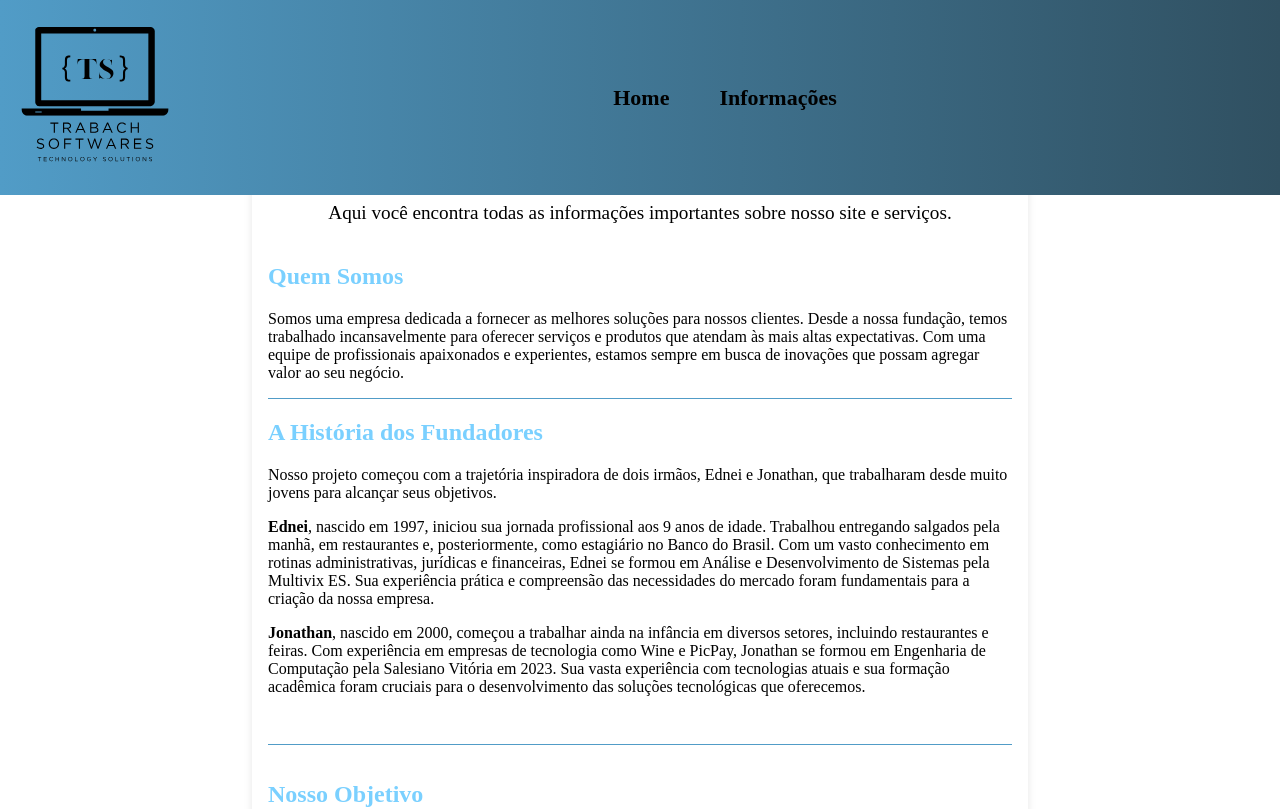
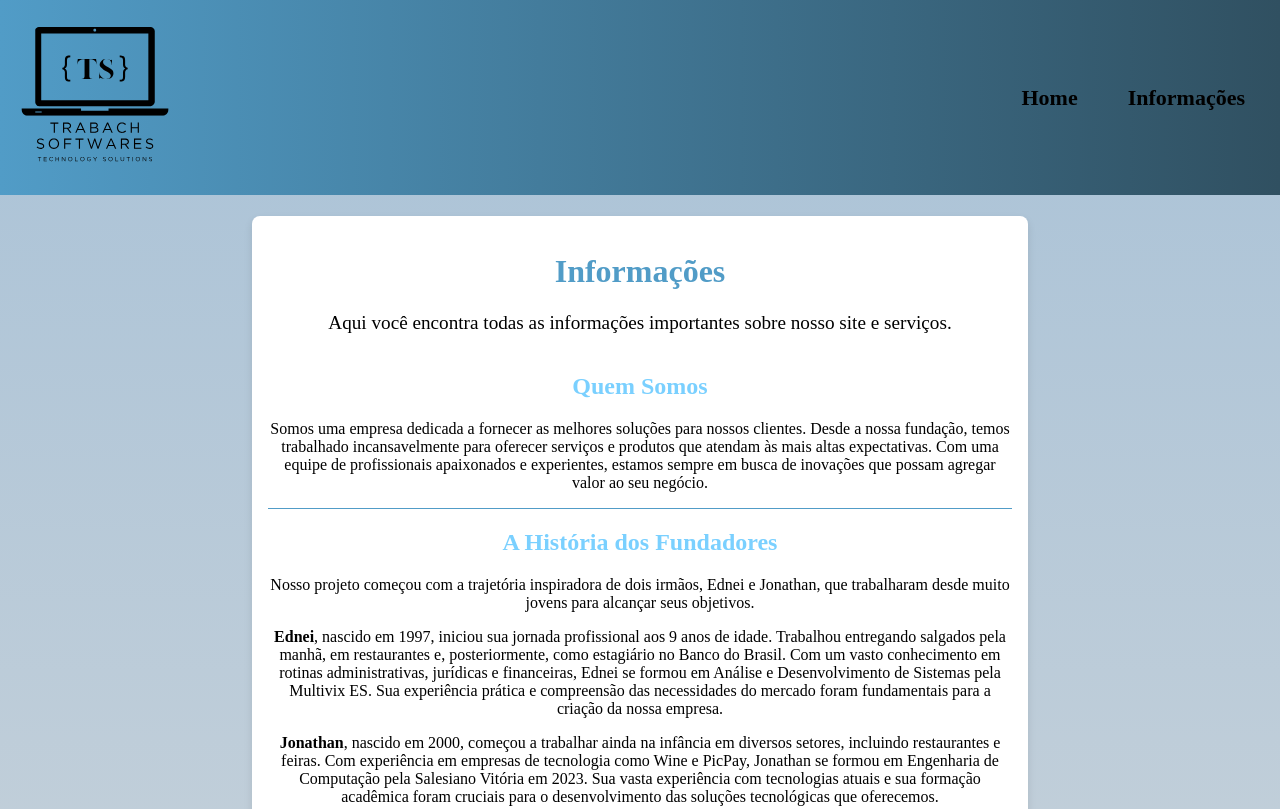
Before and after one commit to trabach-softwares/front-trabach-softwares, a Vue app: page /informacoes in a window 1280 px wide. Shown: the top 809 px of the page. Built offline with nearby package versions, Linux system fonts and the light colour scheme.

Commit message:
ajustes menu e main

```diff
--- a/src/assets/styles/informacoes.css
+++ b/src/assets/styles/informacoes.css
@@ -5,8 +5,9 @@
 .informacoes-wrapper {
   display: flex;
   justify-content: center;
-  padding: 90px 20px 0px;
+  padding: 200px 20px 60px;
   box-sizing: border-box;
+  background: linear-gradient(to bottom, #a9c2d7, #d1d7db);
 }
 
 .informacoes-box {
@@ -39,6 +40,7 @@
 
 .informacoes-item {
   margin-bottom: var(--margin-medium); /* Espaçamento entre os itens */
+  text-align: center;
 }
 
 .informacoes-item h2 {
@@ -71,4 +73,7 @@
   .informacoes-item p {
     font-size: 1rem; /* Ajusta o tamanho da fonte */
   }
+  .informacoes-wrapper {
+    padding: 75px 20px 0px ! important;
+  }
 }
--- a/src/assets/styles/main-content.css
+++ b/src/assets/styles/main-content.css
@@ -5,14 +5,12 @@
 /* Estilos Gerais */
 .main-content {
     padding-top: var(--padding-medium); /* Padding usando variável */
-    padding-bottom: var(--padding-medium); /* Padding usando variável */
 }
 
 /* Responsividade para monitores grandes */
 @media (min-width: 2560px) {
     .main-content {
         padding-top: var(--padding-large); /* Padding maior para monitores grandes */
-        padding-bottom: var(--padding-large); /* Padding maior para monitores grandes */
     }
 }
 
@@ -20,7 +18,6 @@
 @media (min-width: 1440px) and (max-width: 2560px) {
     .main-content {
         padding-top: calc(var(--padding-medium) + 10px); /* Padding maior para desktops grandes */
-        padding-bottom: calc(var(--padding-medium) + 10px); /* Padding maior para desktops grandes */
     }
 }
 
@@ -28,7 +25,6 @@
 @media (min-width: 1024px) and (max-width: 1440px) {
     .main-content {
         padding-top: var(--padding-medium); /* Padding padrão para desktops padrão */
-        padding-bottom: var(--padding-medium); /* Padding padrão para desktops padrão */
     }
 }
 
@@ -36,7 +32,6 @@
 @media (min-width: 768px) and (max-width: 1024px) {
     .main-content {
         padding-top: calc(var(--padding-medium) - 10px); /* Padding menor para tablets e notebooks pequenos */
-        padding-bottom: calc(var(--padding-medium) - 10px); /* Padding menor para tablets e notebooks pequenos */
     }
 }
 
@@ -44,7 +39,6 @@
 @media (min-width: 480px) and (max-width: 768px) {
     .main-content {
         padding-top: calc(var(--padding-medium) - 20px); /* Padding menor para smartphones grandes */
-        padding-bottom: calc(var(--padding-medium) - 20px); /* Padding menor para smartphones grandes */
     }
 }
 
@@ -52,6 +46,5 @@
 @media (max-width: 480px) {
     .main-content {
         padding-top: calc(var(--padding-medium) - 30px); /* Padding menor para smartphones pequenos */
-        padding-bottom: calc(var(--padding-medium) - 30px); /* Padding menor para smartphones pequenos */
     }
 }
--- a/src/assets/styles/menu.css
+++ b/src/assets/styles/menu.css
@@ -47,7 +47,7 @@
   display: flex;
   flex-direction: row;
   align-items: center;
-  justify-content: center; /* Centraliza os links horizontalmente */
+  justify-content: flex-end;
   flex-grow: 1; /* Faz com que a lista de links ocupe o espaço disponível */
 }
 
@@ -92,7 +92,7 @@
     position: fixed;
     top: 0;
     left: 0;
-    width: 130px;
+    width: 150px;
     height: 100%;
     background: linear-gradient(to left, #305061, var(--primary-color));
     transform: translateX(-100%);
@@ -112,8 +112,9 @@
 
   .menu ul {
     margin-left: 0;
-    align-items: flex-start;
     flex-direction: column;
+    align-items: center;
+    justify-content: flex-start;
   }
 
   .menu ul li {
@@ -130,9 +131,9 @@
 
   .close-button {
     display: block;
-    position: absolute;
-    top: 10px;
-    right: 10px;
+    position: fixed;
+    top: -8px;
+    right: 0px;
   }
 }
 
--- a/src/views/Home.vue
+++ b/src/views/Home.vue
@@ -39,7 +39,7 @@ export default {
 .hero-content {
   color: #fff;
   text-align: center;
-  padding: 0 20px; /* Padding horizontal */
+  padding: 120px 20px;
   margin-top: 0; /* Remove a margem superior para o ajuste */
 }
 
@@ -70,6 +70,10 @@ export default {
     padding-top: 60px; /* Aumenta o espaço para o menu em telas menores */
   }
 
+  .hero-content {
+    padding: 0px 30px! important;
+  }
+
   .hero-content h1 {
     font-size: 1.8rem; /* Ajusta o tamanho da fonte para telas menores */
   }
@@ -89,6 +93,10 @@ export default {
     padding-top: 70px; /* Aumenta o espaço para o menu em telas muito pequenas */
   }
 
+  .hero-content {
+    padding: 0px 30px! important;
+  }
+
   .hero-content h1 {
     font-size: 1.5rem; /* Ajusta o tamanho da fonte para telas muito pequenas */
   }
```
